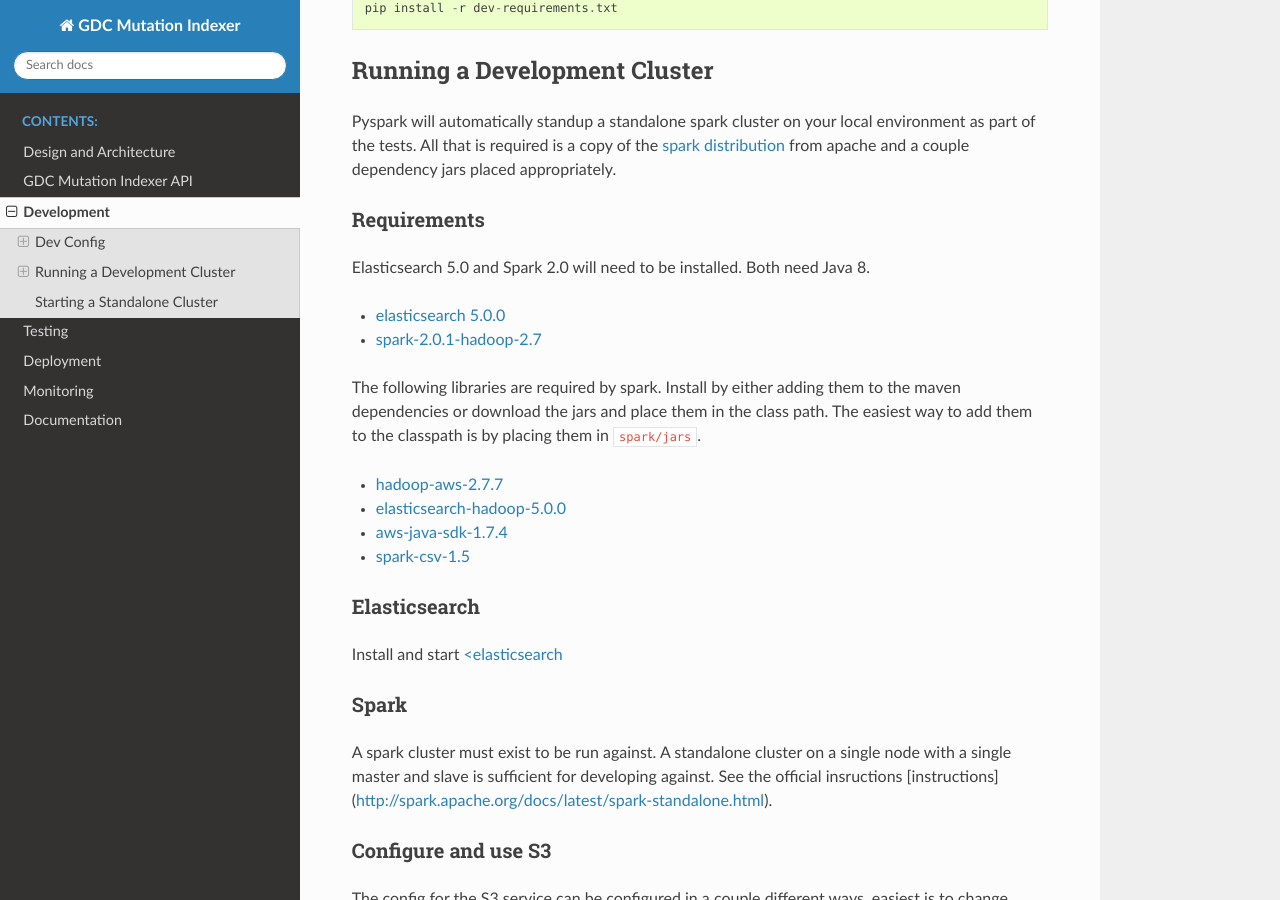
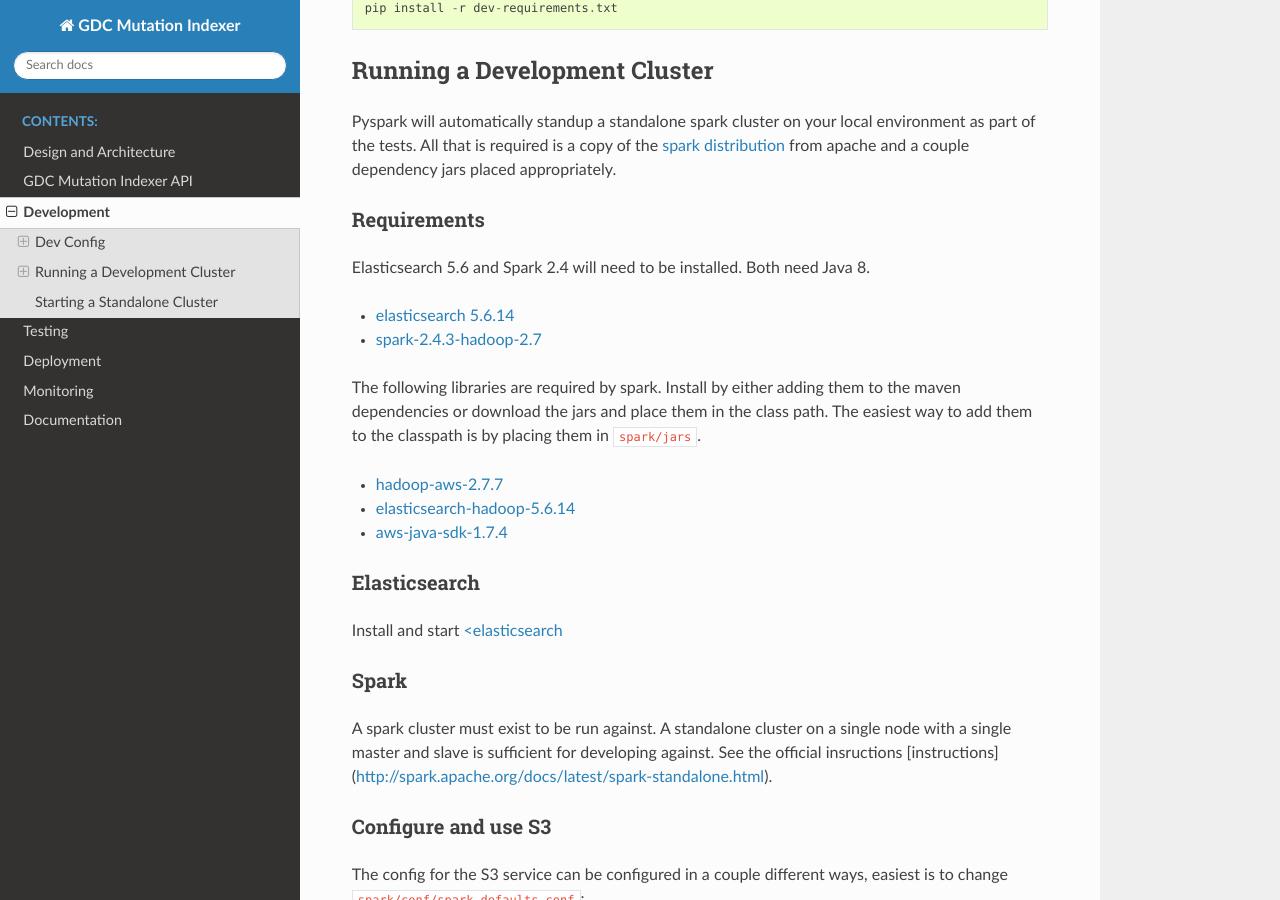
Before and after one commit to NCI-GDC/gdc-mutation-indexer, a Sphinx documentation site: the page built from docs/development.rst, in a window 1280 px wide and 900 px high, scrolled down 377 px. Built offline with Sphinx 7.4.7 and the Read the Docs theme 2.0.0, drawn with Linux system fonts in a browser that asks for light colours.

Commit message:
feat(TT-834): use spark 2.4.3 in tests/docs
Update the docs and test setup to install and/or refer to Spark 2.4.3.
Also update Elasticsearch to 5.6.14 to match current prod.

```diff
--- a/docs/development.rst
+++ b/docs/development.rst
@@ -26,19 +26,18 @@ distribution`_ from apache and a couple dependency jars placed appropriately.
 Requirements
 ------------
 
-Elasticsearch 5.0 and Spark 2.0 will need to be installed. Both need Java 8.
+Elasticsearch 5.6 and Spark 2.4 will need to be installed. Both need Java 8.
 
-- `elasticsearch 5.0.0 <https://www.elastic.co/downloads/elasticsearch>`_
-- `spark-2.0.1-hadoop-2.7 <http://spark.apache.org/downloads.html>`_
+- `elasticsearch 5.6.14 <https://www.elastic.co/downloads/elasticsearch>`_
+- `spark-2.4.3-hadoop-2.7 <http://spark.apache.org/downloads.html>`_
 
 The following libraries are required by spark. Install by either adding them to
 the maven dependencies or download the jars and place them in the class path.
 The easiest way to add them to the classpath is by placing them in ``spark/jars``.
 
 - `hadoop-aws-2.7.7 <https://mvnrepository.com/artifact/org.apache.hadoop/hadoop-aws/2.7.3>`_
-- `elasticsearch-hadoop-5.0.0 <https://mvnrepository.com/artifact/org.elasticsearch/elasticsearch-hadoop/5.0.0>`_
+- `elasticsearch-hadoop-5.6.14 <https://mvnrepository.com/artifact/org.elasticsearch/elasticsearch-hadoop/5.6.14>`_
 - `aws-java-sdk-1.7.4 <https://mvnrepository.com/artifact/com.amazonaws/aws-java-sdk/1.7.4>`_
-- `spark-csv-1.5 <https://mvnrepository.com/artifact/com.databricks/spark-csv_2.11/1.5.0>`_
 
 Elasticsearch
 -------------
--- a/requirements.txt
+++ b/requirements.txt
@@ -1,7 +1,7 @@
 addict==0.2.7
 boto==2.46.1
 consulate==0.4
-elasticsearch==5.0.0
+elasticsearch==5.5.3
 filechunkio==1.6
 networkx==1.10
 progressbar==2.2
```
Also changed, not shown: README.md (+6 -1 lines), .travis.yml, 1 other file.
